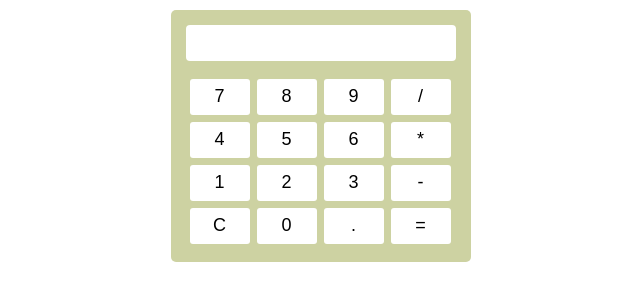
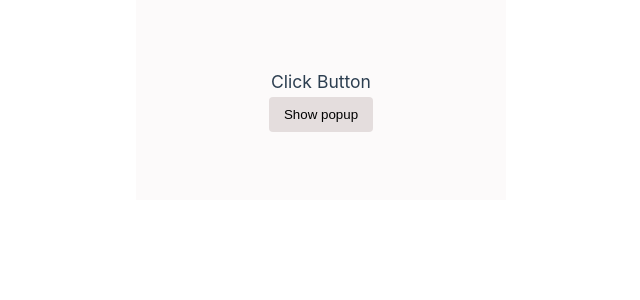
Before and after one commit to Mudassar-Shoukat/VueJs-repo, a Vue app: page / in a window 1280 px wide. Shown: the top 300 px of the page, without its empty margins (319-959 px from the left). Built offline with nearby package versions, Linux system fonts and the light colour scheme.

Commit message:
Popup Box

```diff
--- a/src/App.vue
+++ b/src/App.vue
@@ -1,81 +1,17 @@
 <template>
-  <div id="calculator">
-    <Calculatorscreen :current-value="currentValue" @input-value="handleInputValue" />
-    <Calculatorbuttons :current-value="currentValue" @input-value="handleInputValue"
-     @calculate="calculateResult"/>
+  <div>
+<buttontransitions/>
   </div>
 </template>
 
 <script>
-import Calculatorscreen from "./components/Calculatorscreen.vue";
-import Calculatorbuttons from "./components/Calculatorbuttons.vue";
+import Buttontransitions from './Buttontransitions.vue'
+  export default {
+  components: { Buttontransitions },
 
-export default {
-  components: {
-    Calculatorscreen,
-    Calculatorbuttons,
-  },
-  data() {
-    return {
-      currentValue: "",
-      previousValue: "",
-      operator: "",
-    };
-  },
-  methods: {
-    handleInputValue(value) {
-      console.log(value);
-      this.currentValue += value;
-
-    },
-    calculateResult() {
-      if (this.operator && this.previousValue !== null) {
-        let result;
-        switch (this.operator) {
-          case "+":
-            result =
-              parseFloat(this.previousValue) + parseFloat(this.currentValue);
-
-            break;
-          case "-":
-            result =
-              parseFloat(this.previousValue) - parseFloat(this.currentValue);
-
-            break;
-          case "*":
-            result =
-              parseFloat(this.previousValue) * parseFloat(this.currentValue);
-            break;
-          case "/":
-            if (this.currentValue === "0") {
-              result = "Error: Division by zero";
-            } else {
-              result =
-                parseFloat(this.previousValue) / parseFloat(this.currentValue);
-            }
-            break;
-          default:
-            break;
-        }
-        this.currentValue = result.toString();
-        this.previousValue = null;
-        this.operator = null;
-      }
-    },
-
-  },
-};
+  }
 </script>
 
+<style scoped>
 
-
-<style scoped>
-#calculator {
-  background-color: #cdd2a2;
-  border-radius: 5px;
-  padding: 1em 1em 1em 1em;
-  margin: 10px auto;
-  width: 300px;
-  display: table;
-}
 </style>
--- /dev/null
+++ b/src/Buttontransitions.vue
@@ -0,0 +1,71 @@
+<template>
+
+    <div id="app">
+       <div class="isShowing" >
+        <h3>Click Button</h3>
+        <button @click="toggleShow">
+          <span v-if="isShowing">Hide Popup</span>
+          <span v-else>Show popup</span>
+        </button>
+      </div>
+      <transition>
+        <span v-show="isShowing" class="modal">
+          <span>Are you sure you want to delete this box?</span>
+          <button @click="toggleShow">Delete</button>
+        </span>
+      </transition>
+    </div>
+
+</template>
+
+<script>
+export default {
+  data() {
+    return {
+      isShowing: false,
+
+    };
+  },
+  methods: {
+    toggleShow() {
+      this.isShowing = !this.isShowing;
+    },
+  },
+};
+</script>
+
+<style scoped>
+#app {
+  text-align: center;
+
+  margin: auto;
+  max-width: 370px;
+  height: 200px;
+  display: flex;
+  justify-content: center;
+  align-items: center;
+  flex-direction: column;
+  background: rgb(252, 250, 250);
+
+}
+button {
+  background: rgb(228, 221, 221);
+  padding: 10px 15px;
+  margin: 0 10px;
+  border-radius: 4px;
+border: none;
+  cursor: pointer;
+}
+
+h4 {
+  margin: 0 0 15px;
+}
+
+.modal {
+  background: rgb(237, 241, 241);
+  color: black;
+  padding: 20px;
+  width: 200px;
+  position: absolute;
+}
+</style>
```
